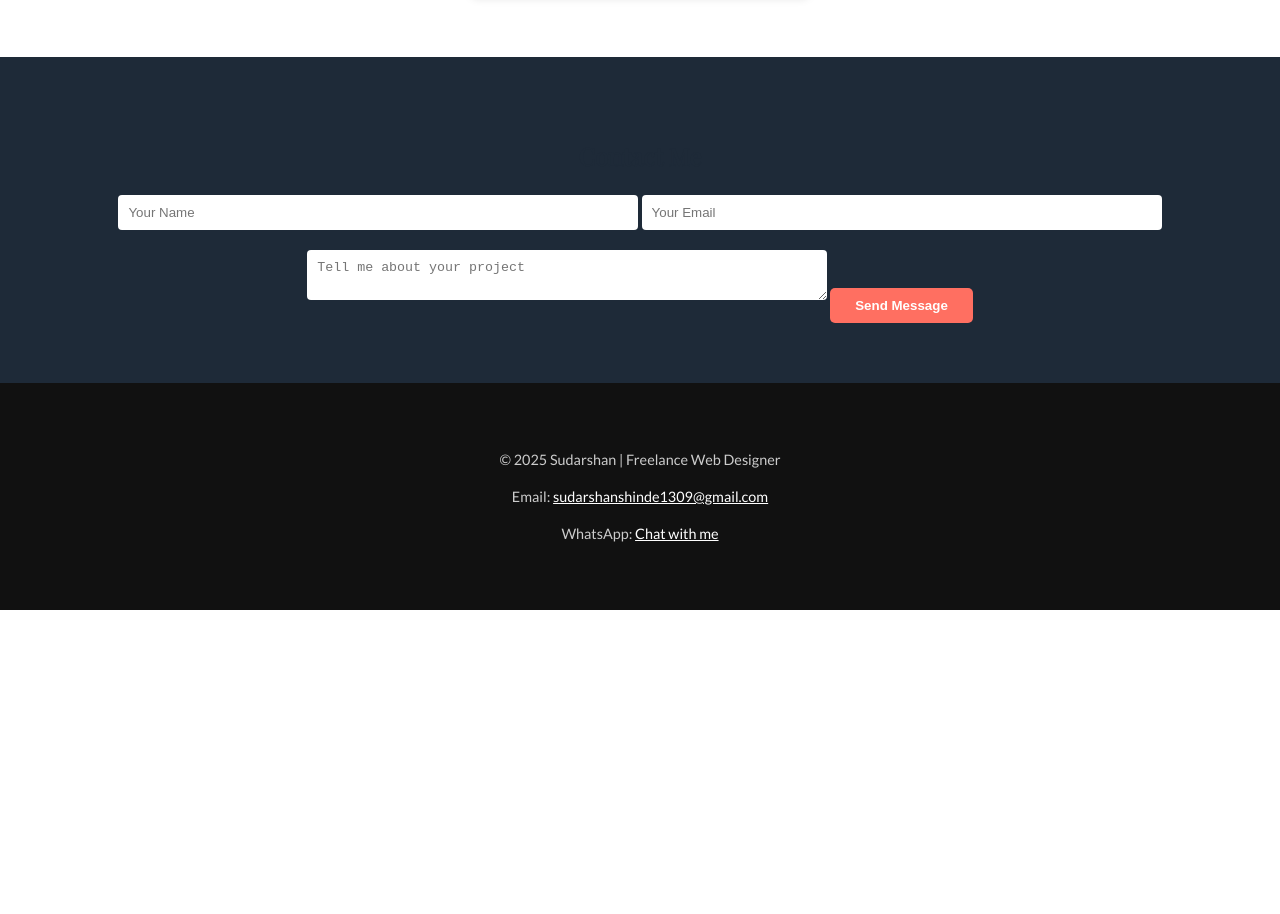
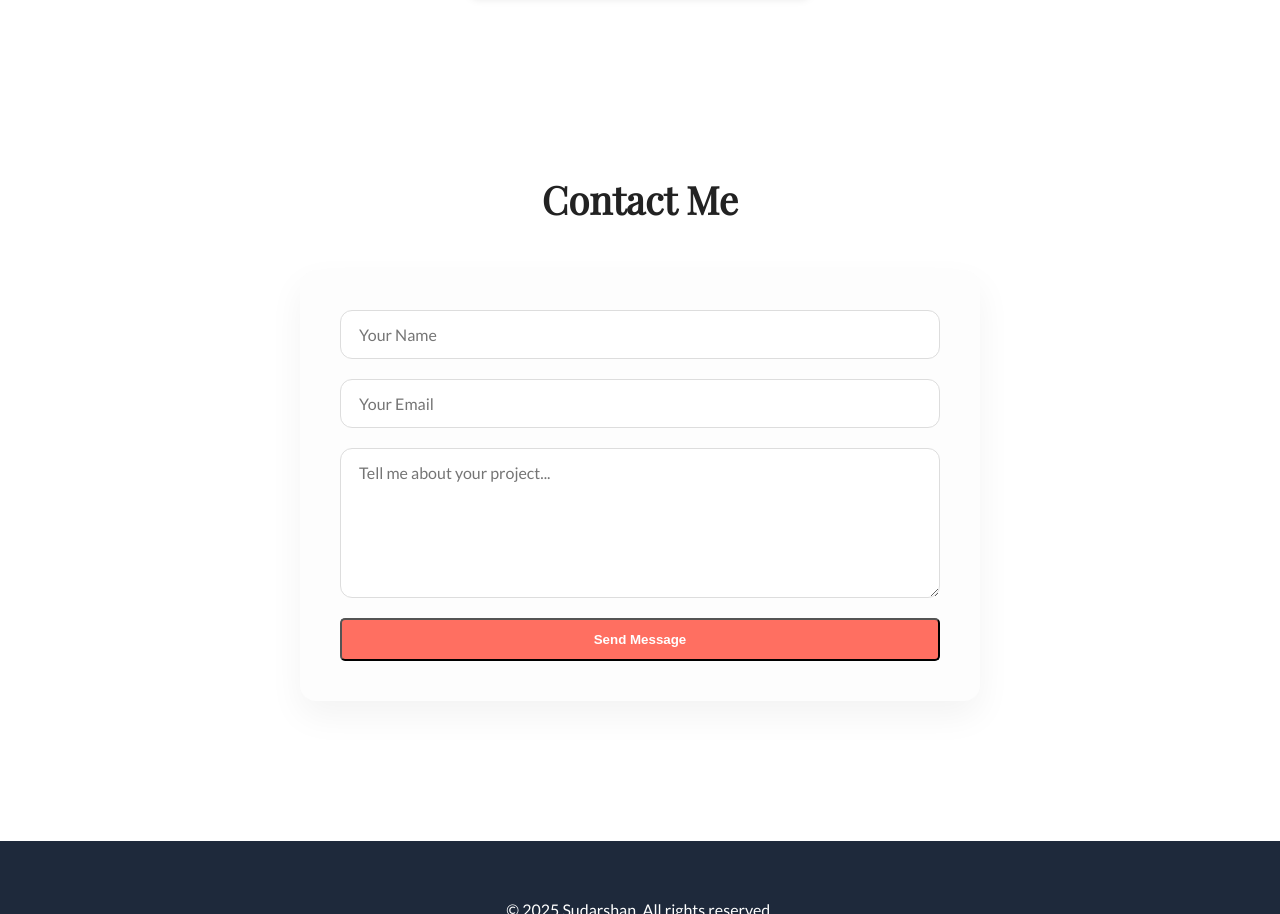
Before and after one commit to sudarshan1309/sudarshan1309.github.io, a plain HTML site: page index.html in a window 1280 px wide. Shown: the part 1886-2800 px from the top of the page. Before the commit the page ends 2496 px from the top, so only its background shows below. Drawn offline with nearby package versions, Linux system fonts and the light colour scheme.

Commit message:
css fixed

```diff
--- a/index.html
+++ b/index.html
@@ -33,8 +33,8 @@
       <a href="#contact" class="btn-primary">Hire Me</a>
     </div>
   </section>
-<a href="https://wa.me/919623130913" class="floating-whatsapp" target="_blank" title="Chat on WhatsApp">
-  💬
+<a href="https://wa.me/919623130913" class="whatsapp-float" target="_blank">
+   <img src="images/whatsapp-color-svgrepo-com.svg" alt="WhatsApp Chat">
 </a>
 <section id="about">
   <div class="about-container">
@@ -96,28 +96,36 @@
   </section>
 
   <!-- Contact Section -->
-  <section id="contact">
+
+<section id="contact">
   <h2>Contact Me</h2>
-  <form action="https://formspree.io/f/mblykybl" method="POST">
+  <form class="contact-form" action="https://formspree.io/f/mblykybl" method="POST">
     <input type="text" name="name" placeholder="Your Name" required>
     <input type="email" name="email" placeholder="Your Email" required>
-    <textarea name="message" placeholder="Tell me about your project" required></textarea>
-
-    <!-- Spam protection -->
-    <input type="text" name="_gotcha" style="display:none">
-
-    <button type="submit">Send Message</button>
+    <textarea name="message" placeholder="Tell me about your project..." required></textarea>
+    <button type="submit" class="btn-primary">Send Message</button>
   </form>
 </section>
 
 
-  <footer>
-  <div class="footer-container">
-    <p>&copy; 2025 Sudarshan | Freelance Web Designer</p>
-    <p>Email: <a href="mailto:sudarshanshinde1309@gmail.com.com">sudarshanshinde1309@gmail.com</a></p>
-    <p>WhatsApp: <a href="https://wa.me/919623130913" target="_blank">Chat with me</a></p>
+<footer>
+  <div class="footer-content">
+    <p>&copy; 2025 Sudarshan. All rights reserved.</p>
+    <div class="social-links">
+      <a href="https://github.com/sudarshan1309" target="_blank">
+        <img src="images/github-color-svgrepo-com.svg" alt="GitHub" class="social-icon"> GitHub
+      </a>
+      <a href="mailto:sudarshanshinde1309@gmail.com">
+        <img src="images/email-opened-svgrepo-com.svg" alt="Email" class="social-icon"> Email
+      </a>
+      <a href="https://wa.me/919623130913" target="_blank">
+        <img src="images/whatsapp-color-svgrepo-com.svg" alt="WhatsApp" class="social-icon"> WhatsApp
+      </a>
+    </div>
   </div>
 </footer>
+
+
 
 </body>
 
--- a/style.css
+++ b/style.css
@@ -117,44 +117,109 @@ h1, h2, h3 {
 
 /* Contact Section */
 #contact {
-  background: var(--primary);
-  color: white;
-  padding: 60px 20px;
+  padding: 80px 20px;
+  background-color: #fff;
+  display: flex;
+  flex-direction: column;
+  align-items: center;
+}
+
+#contact h2 {
+  font-size: 2.4rem;
+  margin-bottom: 40px;
+  color: #222;
+  font-family: 'Playfair Display', serif;
+}
+
+.contact-form {
+  background: #fdfdfd;
+  box-shadow: 0 15px 35px rgba(0, 0, 0, 0.05);
+  border-radius: 16px;
+  padding: 40px;
+  max-width: 600px;
+  width: 100%;
+  display: flex;
+  flex-direction: column;
+  gap: 20px;
+}
+
+.contact-form input,
+.contact-form textarea {
+  padding: 14px 18px;
+  font-size: 1rem;
+  border: 1px solid #ddd;
+  border-radius: 12px;
+  background-color: #fff;
+  transition: all 0.3s ease;
+  font-family: 'Lato', sans-serif;
+}
+
+.contact-form input:focus,
+.contact-form textarea:focus {
+  border-color: #007BFF;
+  outline: none;
+  box-shadow: 0 0 0 3px rgba(0,123,255,0.1);
+}
+
+.contact-form textarea {
+  min-height: 120px;
+  resize: vertical;
+}
+
+
+
+
+
+
+/* Footer */
+footer {
+  background-color: #1e293b; /* dark blue-gray */
+  color: #fff;
+  padding: 40px 20px;
+  margin-top: 60px;
   text-align: center;
 }
 
-#contact input, #contact textarea {
-  width: 90%;
-  max-width: 500px;
-  padding: 10px;
-  margin: 10px 0;
-  border: none;
-  border-radius: 4px;
+.footer-content {
+  max-width: 800px;
+  margin: 0 auto;
 }
 
-#contact button {
-  background: var(--accent);
-  color: white;
-  padding: 10px 25px;
-  border: none;
-  border-radius: 5px;
-  font-weight: bold;
-  cursor: pointer;
-  transition: background 0.3s;
+.footer-content p {
+  font-size: 1rem;
+  margin-bottom: 15px;
 }
 
-#contact button:hover {
-  background: #e65b50;
+.social-links {
+  display: flex;
+  justify-content: center;
+  gap: 30px;
+  flex-wrap: wrap;
+  margin-top: 20px;
 }
 
-/* Footer */
-footer {
-  background: #111;
-  color: #ccc;
-  text-align: center;
-  padding: 20px 0;
-  font-size: 0.9rem;
+.social-links a {
+  color: #94a3b8;
+  text-decoration: none;
+  font-weight: 500;
+  font-size: 1rem;
+  display: flex;
+  align-items: center;
+  gap: 8px;
+  transition: color 0.3s ease;
 }
+
+.social-links a:hover {
+  color: #ffffff;
+}
+
+.social-icon {
+  width: 20px;
+  height: 20px;
+}
+
+
+
 
 
 header {
@@ -200,32 +265,35 @@ header nav ul li a:hover {
 }
 
 
-.footer-container {
-  text-align: center;
-  padding: 30px 20px;
-  background: #111;
-  color: #ccc;
-  font-size: 0.9rem;
-}
 
-.footer-container a {
-  color: #fff;
-  text-decoration: underline;
-}
 
-.floating-whatsapp {
+
+.whatsapp-float {
   position: fixed;
   bottom: 20px;
   right: 20px;
-  background: #25D366;
-  color: white;
-  font-size: 24px;
-  padding: 10px 14px;
+  width: 60px;
+  height: 60px;
+
   border-radius: 50%;
-  box-shadow: 0 2px 10px rgba(0,0,0,0.2);
-  z-index: 999;
-  text-decoration: none;
+  display: flex;
+  justify-content: center;
+  align-items: center;
+  box-shadow: 0 4px 12px rgba(0,0,0,0.2);
+  z-index: 1000;
+  transition: transform 0.3s ease;
 }
+
+.whatsapp-float:hover {
+  transform: scale(1.1);
+}
+
+.whatsapp-float img {
+  width: 28px;
+  height: 28px;
+}
+
+
 #about {
   padding: 60px 20px;
   background-color: #f7f7f7;
```
Also changed, not shown: images/email-opened-svgrepo-com.svg (added), images/github-color-svgrepo-com.svg (added), images/whatsapp-color-svgrepo-com.svg (added).
